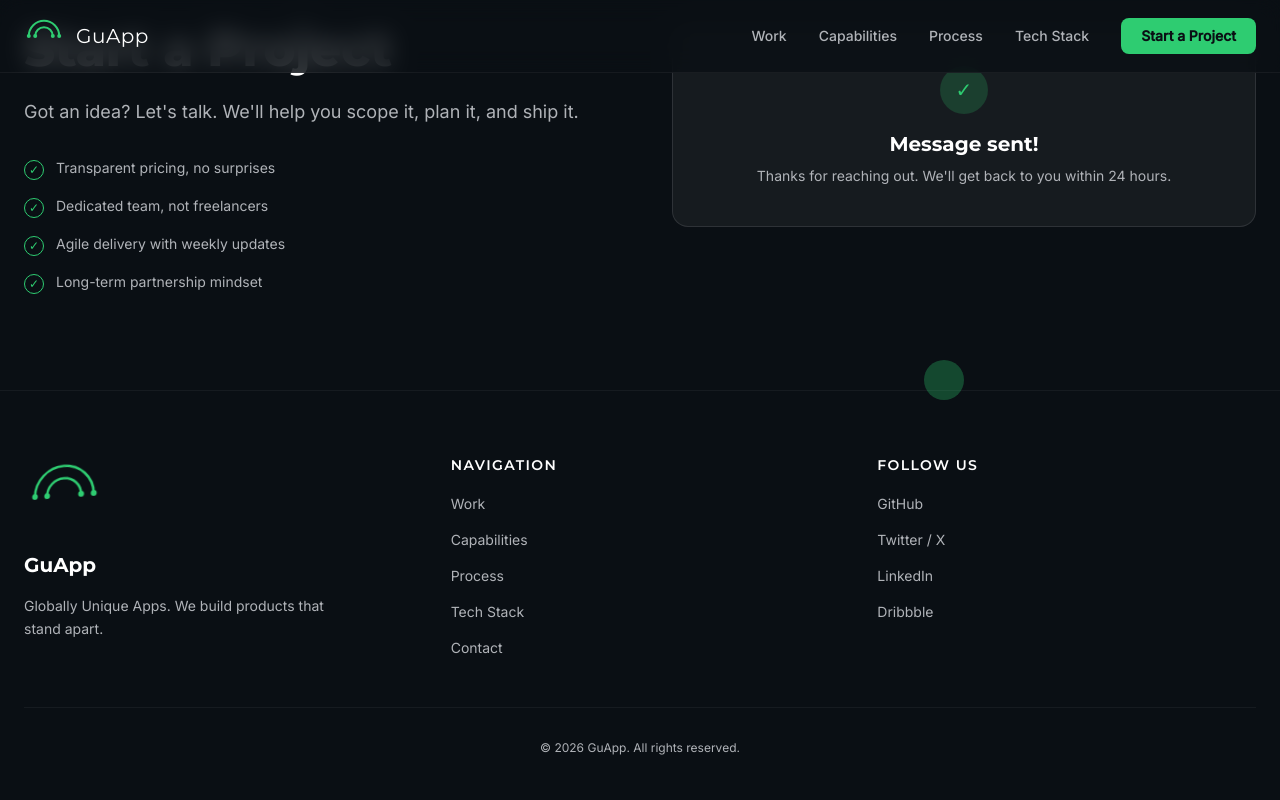
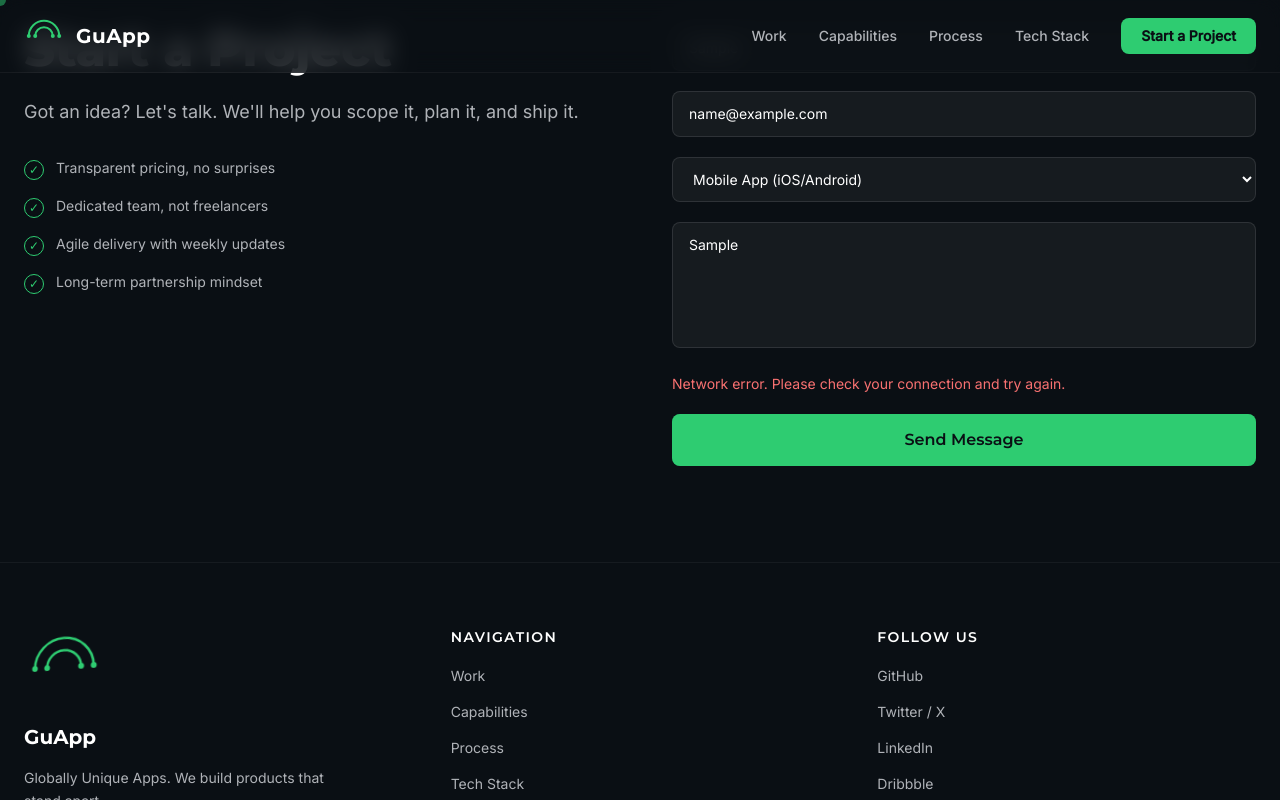
Before and after one commit to Mr-Ketlhaetse/guapp-site, a React (Vite) app: page / in a window 1280 px wide. Both pictures are taken after typing "Sample", "name@example.com", "Sample" into the empty fields and a click on the button "Send Message". Shown: the part 5166-5966 px from the top of the page. Built offline with nearby package versions, Linux system fonts and the light colour scheme.

Commit message:
Interim commit

```diff
--- a/src/components/Contact.tsx
+++ b/src/components/Contact.tsx
@@ -32,6 +32,8 @@ function validate(data: FormData): FormErrors {
   return errors
 }
 
+const FORMSPREE_ENDPOINT = 'https://formspree.io/f/xeelbqga'
+
 export default function Contact() {
   const shouldReduce = useReducedMotion()
   const [form, setForm] = useState<FormData>({
@@ -42,6 +44,8 @@ export default function Contact() {
   })
   const [errors, setErrors] = useState<FormErrors>({})
   const [submitted, setSubmitted] = useState(false)
+  const [submitting, setSubmitting] = useState(false)
+  const [submitError, setSubmitError] = useState<string | null>(null)
 
   function handleChange(
     e: React.ChangeEvent<HTMLInputElement | HTMLTextAreaElement | HTMLSelectElement>
@@ -50,15 +54,32 @@ export default function Contact() {
     setErrors((prev) => ({ ...prev, [e.target.name]: undefined }))
   }
 
-  function handleSubmit(e: React.FormEvent) {
+  async function handleSubmit(e: React.FormEvent) {
     e.preventDefault()
     const errs = validate(form)
     if (Object.keys(errs).length > 0) {
       setErrors(errs)
       return
     }
-    console.log('Contact form submission:', form)
-    setSubmitted(true)
+    setSubmitting(true)
+    setSubmitError(null)
+    try {
+      const res = await fetch(FORMSPREE_ENDPOINT, {
+        method: 'POST',
+        headers: { 'Content-Type': 'application/json', Accept: 'application/json' },
+        body: JSON.stringify(form),
+      })
+      if (res.ok) {
+        setSubmitted(true)
+      } else {
+        const data = await res.json().catch(() => ({}))
+        setSubmitError((data as { error?: string }).error ?? 'Submission failed. Please try again.')
+      }
+    } catch {
+      setSubmitError('Network error. Please check your connection and try again.')
+    } finally {
+      setSubmitting(false)
+    }
   }
 
   const inputClass =
@@ -171,11 +192,16 @@ export default function Contact() {
                 {errors.message && <p className={errorClass}>{errors.message}</p>}
               </div>
 
+              {submitError && (
+                <p className="text-red-400 text-sm">{submitError}</p>
+              )}
+
               <button
                 type="submit"
-                className="w-full px-8 py-3.5 rounded-lg bg-green text-dark font-heading font-semibold hover:brightness-110 transition-all nav-cta"
+                disabled={submitting}
+                className="w-full px-8 py-3.5 rounded-lg bg-green text-dark font-heading font-semibold hover:brightness-110 transition-all nav-cta disabled:opacity-60 disabled:cursor-not-allowed"
               >
-                Send Message
+                {submitting ? 'Sending…' : 'Send Message'}
               </button>
             </form>
           )}
--- a/src/components/Footer.tsx
+++ b/src/components/Footer.tsx
@@ -1,4 +1,8 @@
 import { useMousePosition } from '../hooks/useMousePosition'
+
+function scrollTo(id: string) {
+  document.getElementById(id)?.scrollIntoView({ behavior: 'smooth' })
+}
 
 function GuAppLogoLarge({ size = 80 }: { size?: number }) {
   const r1 = size * 0.38
@@ -57,19 +61,14 @@ function TiltLogo() {
 }
 
 const navLinks = [
-  { label: 'Work', href: '#work' },
-  { label: 'Capabilities', href: '#capabilities' },
-  { label: 'Process', href: '#process' },
-  { label: 'Tech Stack', href: '#tech' },
-  { label: 'Contact', href: '#contact' },
+  { label: 'Work', id: 'work' },
+  { label: 'Capabilities', id: 'capabilities' },
+  { label: 'Process', id: 'process' },
+  { label: 'Tech Stack', id: 'tech' },
+  { label: 'Contact', id: 'contact' },
 ]
 
-const socialLinks = [
-  { label: 'GitHub', href: '#' },
-  { label: 'Twitter / X', href: '#' },
-  { label: 'LinkedIn', href: '#' },
-  { label: 'Dribbble', href: '#' },
-]
+const socialLinks = ['GitHub', 'Twitter / X', 'LinkedIn', 'Dribbble']
 
 export default function Footer() {
   return (
@@ -92,12 +91,12 @@ export default function Footer() {
           <ul className="space-y-3">
             {navLinks.map((link) => (
               <li key={link.label}>
-                <a
-                  href={link.href}
+                <button
+                  onClick={() => scrollTo(link.id)}
                   className="text-steel text-sm hover:text-white transition-colors"
                 >
                   {link.label}
-                </a>
+                </button>
               </li>
             ))}
           </ul>
@@ -109,14 +108,9 @@ export default function Footer() {
             Follow Us
           </h4>
           <ul className="space-y-3">
-            {socialLinks.map((link) => (
-              <li key={link.label}>
-                <a
-                  href={link.href}
-                  className="text-steel text-sm hover:text-white transition-colors"
-                >
-                  {link.label}
-                </a>
+            {socialLinks.map((label) => (
+              <li key={label}>
+                <span className="text-steel text-sm">{label}</span>
               </li>
             ))}
           </ul>
--- a/src/components/Hero.tsx
+++ b/src/components/Hero.tsx
@@ -1,5 +1,9 @@
 import { motion, useReducedMotion } from 'framer-motion'
 import NetworkCanvas from './NetworkCanvas'
+
+function scrollTo(id: string) {
+  document.getElementById(id)?.scrollIntoView({ behavior: 'smooth' })
+}
 
 const headlineWords = ['Globally', 'Unique', 'Apps,', 'Built', 'for', 'Impact.']
 
@@ -84,18 +88,18 @@ export default function Hero() {
           animate="visible"
           className="flex flex-col sm:flex-row gap-4 justify-center"
         >
-          <a
-            href="#work"
+          <button
+            onClick={() => scrollTo('work')}
             className="px-8 py-3.5 rounded-lg bg-green text-dark font-heading font-semibold hover:brightness-110 transition-all"
           >
             See Our Work
-          </a>
-          <a
-            href="#capabilities"
+          </button>
+          <button
+            onClick={() => scrollTo('capabilities')}
             className="px-8 py-3.5 rounded-lg border border-white/20 text-white font-heading font-semibold hover:border-green hover:text-green transition-all"
           >
             View Capabilities
-          </a>
+          </button>
         </motion.div>
       </div>
     </section>
--- a/src/components/MagneticCursor.tsx
+++ b/src/components/MagneticCursor.tsx
@@ -1,56 +1,48 @@
-import { useEffect, useRef } from 'react'
-import { motion, useSpring, useReducedMotion } from 'framer-motion'
-import { useMousePosition } from '../hooks/useMousePosition'
+import { useEffect } from 'react'
+import { motion, useMotionValue, useSpring, useReducedMotion } from 'framer-motion'
 
 export default function MagneticCursor() {
-  const { x, y } = useMousePosition()
   const shouldReduce = useReducedMotion()
+
+  const mouseX = useMotionValue(-100)
+  const mouseY = useMotionValue(-100)
+  const cursorSize = useMotionValue(12)
+  const cursorOpacity = useMotionValue(0.5)
 
   const springConfig = shouldReduce
     ? { stiffness: 10000, damping: 1000 }
     : { stiffness: 150, damping: 20 }
 
-  const springX = useSpring(x, springConfig)
-  const springY = useSpring(y, springConfig)
-
-  const sizeRef = useRef(12)
-  const opacityRef = useRef(0.5)
-
-  const motionSize = useSpring(12, springConfig)
-  const motionOpacity = useSpring(0.5, springConfig)
+  const springX = useSpring(mouseX, springConfig)
+  const springY = useSpring(mouseY, springConfig)
+  const springSize = useSpring(cursorSize, springConfig)
+  const springOpacity = useSpring(cursorOpacity, { stiffness: 200, damping: 25 })
 
   useEffect(() => {
-    const magneticEls = document.querySelectorAll<HTMLElement>(
-      'a, button, [data-magnetic]'
-    )
+    const handleMove = (e: MouseEvent) => {
+      mouseX.set(e.clientX)
+      mouseY.set(e.clientY)
+    }
+    window.addEventListener('mousemove', handleMove)
+    return () => window.removeEventListener('mousemove', handleMove)
+  }, [mouseX, mouseY])
 
-    function onEnter(el: HTMLElement) {
-      return () => {
-        motionSize.set(40)
-        motionOpacity.set(0.3)
-        sizeRef.current = 40
-        opacityRef.current = 0.3
-
-        const rect = el.getBoundingClientRect()
-        const centerX = rect.left + rect.width / 2
-        const centerY = rect.top + rect.height / 2
-        springX.set(centerX - 20)
-        springY.set(centerY - 20)
-      }
-    }
-
-    function onLeave() {
-      motionSize.set(12)
-      motionOpacity.set(0.5)
-      sizeRef.current = 12
-      opacityRef.current = 0.5
-    }
-
+  useEffect(() => {
+    const magneticEls = document.querySelectorAll<HTMLElement>('a, button, [data-magnetic]')
     const handlers: Array<{ el: HTMLElement; enter: () => void; leave: () => void }> = []
 
     magneticEls.forEach((el) => {
-      const enter = onEnter(el)
-      const leave = onLeave
+      const enter = () => {
+        cursorSize.set(40)
+        cursorOpacity.set(0.3)
+        const rect = el.getBoundingClientRect()
+        mouseX.set(rect.left + rect.width / 2)
+        mouseY.set(rect.top + rect.height / 2)
+      }
+      const leave = () => {
+        cursorSize.set(12)
+        cursorOpacity.set(0.5)
+      }
       el.addEventListener('mouseenter', enter)
       el.addEventListener('mouseleave', leave)
       handlers.push({ el, enter, leave })
@@ -62,7 +54,7 @@ export default function MagneticCursor() {
         el.removeEventListener('mouseleave', leave)
       })
     }
-  }, [motionSize, motionOpacity, springX, springY])
+  }, [cursorSize, cursorOpacity, mouseX, mouseY])
 
   return (
     <motion.div
@@ -72,11 +64,11 @@ export default function MagneticCursor() {
         left: 0,
         x: springX,
         y: springY,
-        width: motionSize,
-        height: motionSize,
+        width: springSize,
+        height: springSize,
         borderRadius: '50%',
         backgroundColor: '#2ECC71',
-        opacity: motionOpacity,
+        opacity: springOpacity,
         pointerEvents: 'none',
         zIndex: 9999,
         translateX: '-50%',
--- a/src/components/Nav.tsx
+++ b/src/components/Nav.tsx
@@ -1,5 +1,9 @@
 import { useState } from 'react'
 import { motion, AnimatePresence, useReducedMotion } from 'framer-motion'
+
+function scrollTo(id: string) {
+  document.getElementById(id)?.scrollIntoView({ behavior: 'smooth' })
+}
 
 function GuAppLogo({ size = 40 }: { size?: number }) {
   const r1 = size * 0.38
@@ -7,7 +11,6 @@ function GuAppLogo({ size = 40 }: { size?: number }) {
   const cx = size / 2
   const cy = size / 2
 
-  // Arc terminals
   const terminals = [
     { x: cx + r1, y: cy },
     { x: cx - r1, y: cy },
@@ -17,21 +20,18 @@ function GuAppLogo({ size = 40 }: { size?: number }) {
 
   return (
     <svg width={size} height={size} viewBox={`0 0 ${size} ${size}`} fill="none">
-      {/* Outer arc (top half) */}
       <path
         d={`M ${cx - r1} ${cy} A ${r1} ${r1} 0 0 1 ${cx + r1} ${cy}`}
         stroke="#2ECC71"
         strokeWidth="2"
         fill="none"
       />
-      {/* Inner arc (top half) */}
       <path
         d={`M ${cx - r2} ${cy} A ${r2} ${r2} 0 0 1 ${cx + r2} ${cy}`}
         stroke="#2ECC71"
         strokeWidth="2"
         fill="none"
       />
-      {/* Terminal circles */}
       {terminals.map((t, i) => (
         <circle key={i} cx={t.x} cy={t.y} r="2" fill="#2ECC71" />
       ))}
@@ -40,10 +40,10 @@ function GuAppLogo({ size = 40 }: { size?: number }) {
 }
 
 const navLinks = [
-  { label: 'Work', href: '#work' },
-  { label: 'Capabilities', href: '#capabilities' },
-  { label: 'Process', href: '#process' },
-  { label: 'Tech Stack', href: '#tech' },
+  { label: 'Work', id: 'work' },
+  { label: 'Capabilities', id: 'capabilities' },
+  { label: 'Process', id: 'process' },
+  { label: 'Tech Stack', id: 'tech' },
 ]
 
 export default function Nav() {
@@ -60,33 +60,34 @@ export default function Nav() {
     <nav className="sticky top-0 z-50 backdrop-blur-md border-b border-white/5 bg-dark/80">
       <div className="max-w-7xl mx-auto px-6 py-4 flex items-center justify-between">
         {/* Logo */}
-        <a href="#" className="flex items-center gap-3">
+        <button
+          onClick={() => window.scrollTo({ top: 0, behavior: 'smooth' })}
+          className="flex items-center gap-3"
+        >
           <GuAppLogo size={40} />
-          <span className="font-heading font-700 text-white text-xl tracking-wide">
+          <span className="font-heading font-bold text-white text-xl tracking-wide">
             GuApp
           </span>
-        </a>
+        </button>
 
         {/* Desktop nav */}
         <div className="hidden md:flex items-center gap-8">
           {navLinks.map((link) => (
-            <a
+            <button
               key={link.label}
-              href={link.href}
+              onClick={() => scrollTo(link.id)}
               className="text-steel hover:text-white transition-colors text-sm font-medium"
             >
               {link.label}
-            </a>
+            </button>
           ))}
-          <a
-            href="#contact"
+          <button
+            onClick={() => scrollTo('contact')}
             className="px-5 py-2 rounded-lg bg-green text-dark font-semibold text-sm nav-cta"
-            style={{
-              boxShadow: shouldReduce ? 'none' : undefined,
-            }}
+            style={{ boxShadow: shouldReduce ? 'none' : undefined }}
           >
             Start a Project
-          </a>
+          </button>
         </div>
 
         {/* Mobile hamburger */}
@@ -119,22 +120,20 @@ export default function Nav() {
             className="md:hidden border-t border-white/5 bg-dark/95 px-6 py-4 flex flex-col gap-4"
           >
             {navLinks.map((link) => (
-              <a
+              <button
                 key={link.label}
-                href={link.href}
-                className="text-steel hover:text-white transition-colors text-sm font-medium py-2"
-                onClick={() => setMenuOpen(false)}
+                onClick={() => { scrollTo(link.id); setMenuOpen(false) }}
+                className="text-steel hover:text-white transition-colors text-sm font-medium py-2 text-left"
               >
                 {link.label}
-              </a>
+              </button>
             ))}
-            <a
-              href="#contact"
+            <button
+              onClick={() => { scrollTo('contact'); setMenuOpen(false) }}
               className="px-5 py-2 rounded-lg bg-green text-dark font-semibold text-sm text-center"
-              onClick={() => setMenuOpen(false)}
             >
               Start a Project
-            </a>
+            </button>
           </motion.div>
         )}
       </AnimatePresence>
--- a/vite.config.ts
+++ b/vite.config.ts
@@ -4,5 +4,5 @@ import react from '@vitejs/plugin-react'
 // https://vite.dev/config/
 export default defineConfig({
   plugins: [react()],
-  base: '/guapp-site/',
+  base: '/',
 })
```
Also changed, not shown: 2 other files (tests, documents, lock files or other folders).
